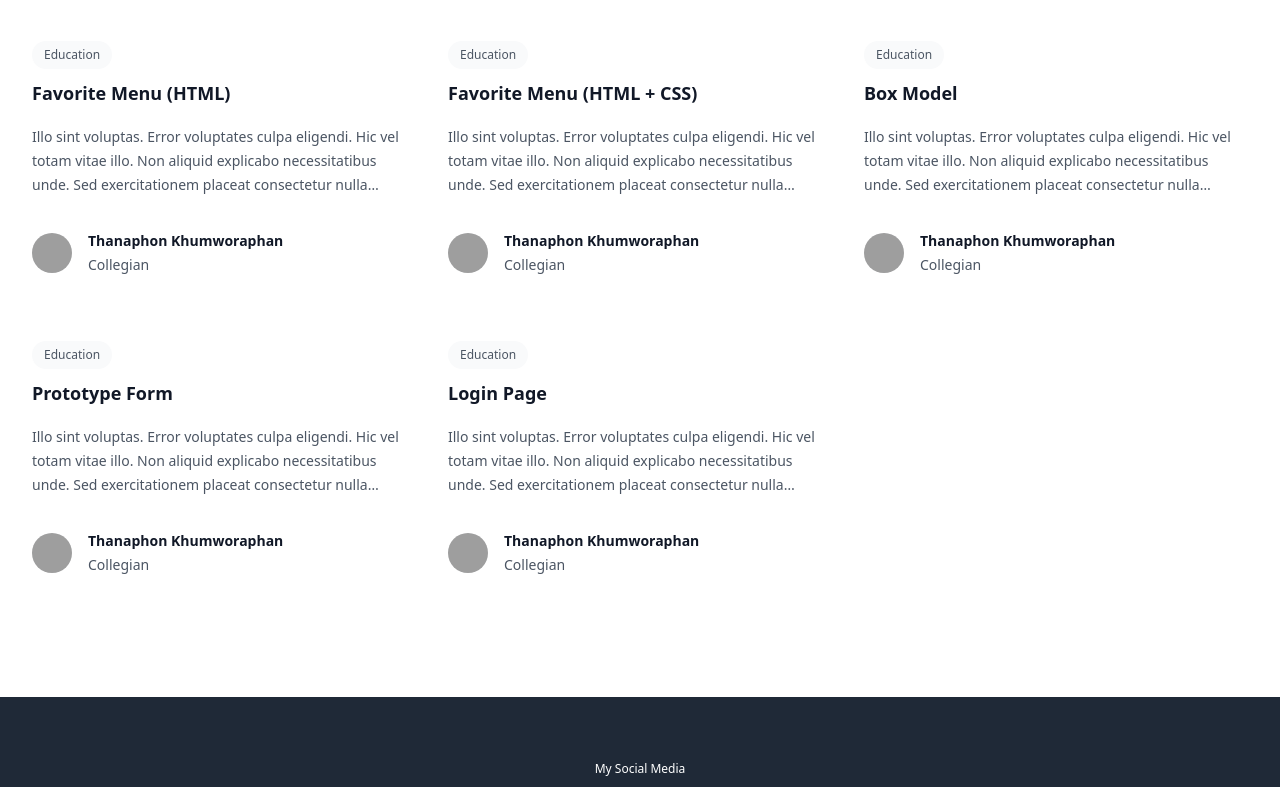
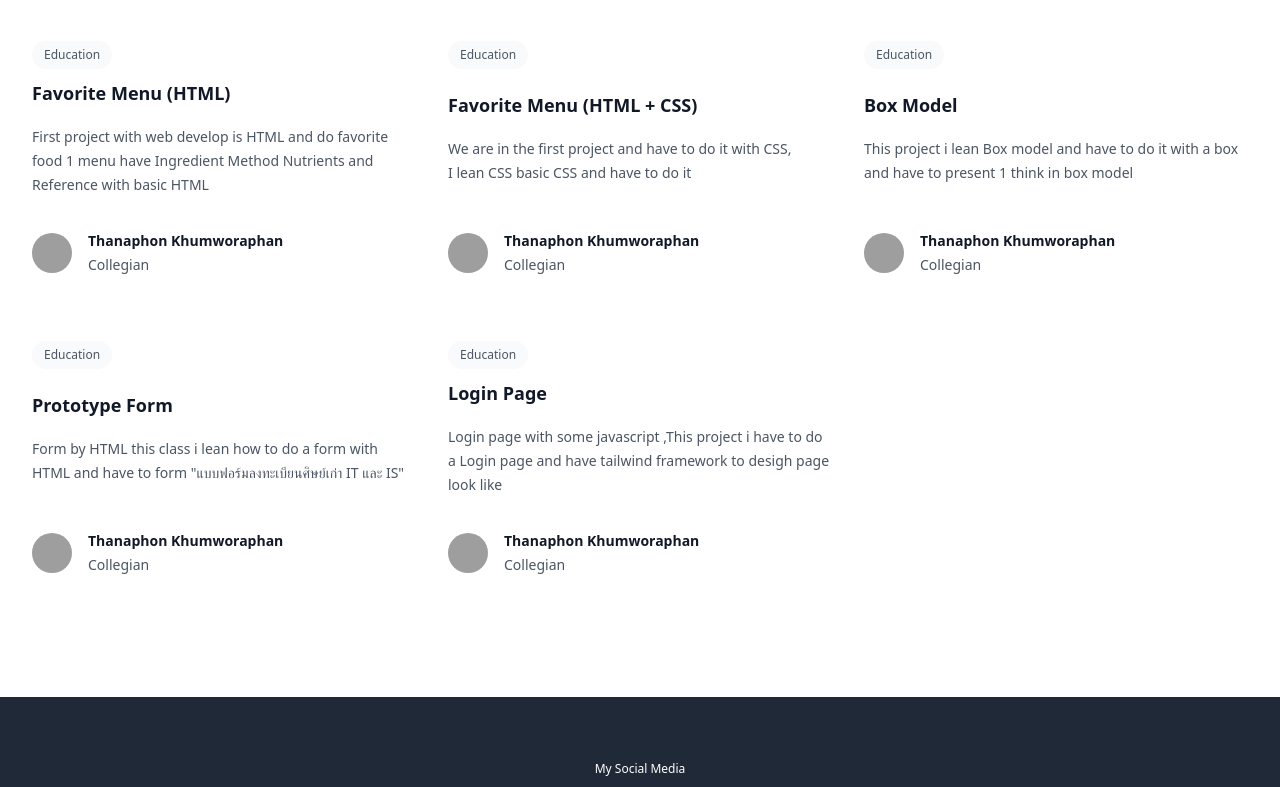
Before and after one commit to 1CEsoni1/MyPortfolio, a website: page index.html in a window 1280 px wide. Shown: the part 1360-2147 px from the top of the page. Drawn offline with nearby package versions, Linux system fonts and the light colour scheme; grey boxes are pictures that could not be loaded; a web font is replaced by a local one.

Commit message:
First commit

```diff
--- a/index.html
+++ b/index.html
@@ -148,7 +148,7 @@
                 <br/>Experienced in Java, JavaScript, and SQL.
                 <br/>Currently pursuing a Bachelor's degree at Prince of Songkla University..</p>
             <div class="mt-10 flex items-center justify-center gap-x-6">
-              <a href="#" class="rounded-md bg-indigo-600 px-3.5 py-2.5 text-sm font-semibold text-white shadow-xs hover:bg-indigo-500 focus-visible:outline-2 focus-visible:outline-offset-2 focus-visible:outline-indigo-600">Get started</a>
+              <a href="#Projects" class="rounded-md bg-indigo-600 px-3.5 py-2.5 text-sm font-semibold text-white shadow-xs hover:bg-indigo-500 focus-visible:outline-2 focus-visible:outline-offset-2 focus-visible:outline-indigo-600">Get started</a>
               <a href="#" class="text-sm/6 font-semibold text-white">Learn more <span aria-hidden="true">→</span></a>
             </div>
 
@@ -199,7 +199,7 @@
                     Favorite Menu (HTML)
                   </a>
                 </h3>
-                <p class="mt-5 line-clamp-3 text-sm/6 text-gray-600">Illo sint voluptas. Error voluptates culpa eligendi. Hic vel totam vitae illo. Non aliquid explicabo necessitatibus unde. Sed exercitationem placeat consectetur nulla deserunt vel. Iusto corrupti dicta.</p>
+                <p class="mt-5 line-clamp-3 text-sm/6 text-gray-600">First project with web develop is HTML and do favorite food 1 menu have Ingredient Method Nutrients and Reference with basic HTML</p>
               </div>
               <div class="relative mt-8 flex items-center gap-x-4">
                 <img src="https://i.postimg.cc/SRHtVfQG/image-2025-02-16-225956120.png" alt="" class="size-10 rounded-full bg-gray-50">
@@ -227,7 +227,7 @@
                       Favorite Menu (HTML + CSS)
                     </a>
                   </h3>
-                  <p class="mt-5 line-clamp-3 text-sm/6 text-gray-600">Illo sint voluptas. Error voluptates culpa eligendi. Hic vel totam vitae illo. Non aliquid explicabo necessitatibus unde. Sed exercitationem placeat consectetur nulla deserunt vel. Iusto corrupti dicta.</p>
+                  <p class="mt-5 line-clamp-3 text-sm/6 text-gray-600">We are in the first project and have to do it with CSS,<br/>I lean CSS basic CSS and have to do it</p>
                 </div>
                 <div class="relative mt-8 flex items-center gap-x-4">
                   <img src="https://i.postimg.cc/SRHtVfQG/image-2025-02-16-225956120.png" alt="" class="size-10 rounded-full bg-gray-50">
@@ -255,7 +255,7 @@
                       Box Model
                     </a>
                   </h3>
-                  <p class="mt-5 line-clamp-3 text-sm/6 text-gray-600">Illo sint voluptas. Error voluptates culpa eligendi. Hic vel totam vitae illo. Non aliquid explicabo necessitatibus unde. Sed exercitationem placeat consectetur nulla deserunt vel. Iusto corrupti dicta.</p>
+                  <p class="mt-5 line-clamp-3 text-sm/6 text-gray-600">This project i lean Box model and have to do it with a box and have to present 1 think in box model</p>
                 </div>
                 <div class="relative mt-8 flex items-center gap-x-4">
                   <img src="https://i.postimg.cc/SRHtVfQG/image-2025-02-16-225956120.png" alt="" class="size-10 rounded-full bg-gray-50">
@@ -283,7 +283,7 @@
                       Prototype Form
                     </a>
                   </h3>
-                  <p class="mt-5 line-clamp-3 text-sm/6 text-gray-600">Illo sint voluptas. Error voluptates culpa eligendi. Hic vel totam vitae illo. Non aliquid explicabo necessitatibus unde. Sed exercitationem placeat consectetur nulla deserunt vel. Iusto corrupti dicta.</p>
+                  <p class="mt-5 line-clamp-3 text-sm/6 text-gray-600">Form by HTML this class i lean how to do a form with HTML and have to form "แบบฟอร์มลงทะเบียนศิษย์เก่า IT และ IS" </p>
                 </div>
                 <div class="relative mt-8 flex items-center gap-x-4">
                   <img src="https://i.postimg.cc/SRHtVfQG/image-2025-02-16-225956120.png" alt="" class="size-10 rounded-full bg-gray-50">
@@ -311,7 +311,7 @@
                       Login Page
                     </a>
                   </h3>
-                  <p class="mt-5 line-clamp-3 text-sm/6 text-gray-600">Illo sint voluptas. Error voluptates culpa eligendi. Hic vel totam vitae illo. Non aliquid explicabo necessitatibus unde. Sed exercitationem placeat consectetur nulla deserunt vel. Iusto corrupti dicta.</p>
+                  <p class="mt-5 line-clamp-3 text-sm/6 text-gray-600">Login page with some javascript ,This project i have to do a Login page and have tailwind framework to desigh page look like</p>
                 </div>
                 <div class="relative mt-8 flex items-center gap-x-4">
                   <img src="https://i.postimg.cc/SRHtVfQG/image-2025-02-16-225956120.png" alt="" class="size-10 rounded-full bg-gray-50">
```
